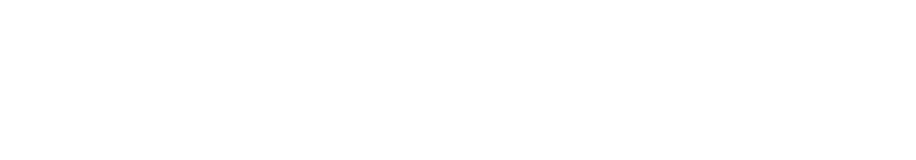
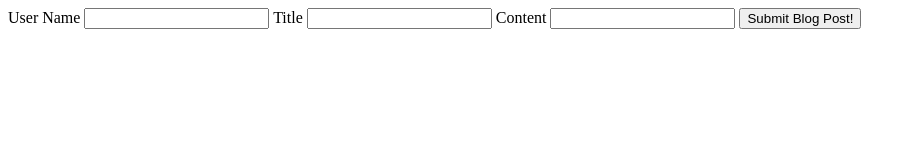
Before and after one commit to GooGuru/verbose-carnival-4, a plain HTML site: page index.html in a window 1280 px wide. Shown: the whole page, without its empty margins (0-916 px from the left). Drawn offline with Linux system fonts and the light colour scheme.

Commit message:
pushing but does not work :(

```diff
--- a/assets/js/form.js
+++ b/assets/js/form.js
@@ -0,0 +1,22 @@
+const usernameEl = document.getElementById("username");
+const titleEl = document.getElementById("title");
+const contentEl = document.getElementById("content");
+
+const formEl = document.getElementById("blogPost");
+
+formEl.addEventListener("submit", (event) => {
+  event.preventDefault();
+  console.log("do i work");
+
+  // const userNameValue = userNameEl.value;
+  // const titleElValue = titleEl.value;
+  // const contentElValue = contentEl.value;
+
+  // const blogData = {
+  //     userName: userNameValue,
+  //     title: titleElValue,
+  //     content: contentElValue
+  // }
+
+  // localStorage.setItem('blog', JSON.stringify(blogData));
+});
--- a/index.html
+++ b/index.html
@@ -1,11 +1,20 @@
 <!DOCTYPE html>
 <html lang="en">
-<head>
-    <meta charset="UTF-8">
-    <meta name="viewport" content="width=device-width, initial-scale=1.0">
+  <head>
+    <meta charset="UTF-8" />
+    <meta name="viewport" content="width=device-width, initial-scale=1.0" />
     <title>Document</title>
-</head>
-<body>
-
-</body>
+  </head>
+  <body>
+    <form id="blogPost">
+      <label for="" id="username">User Name</label>
+      <input type="text" />
+      <label for="" id="title">Title</label>
+      <input type="text" />
+      <label for="" id="content">Content</label>
+      <input type="text" />
+      <button type="submit">Submit Blog Post!</button>
+    </form>
+    <script src="./assets/js/form.js"></script>
+  </body>
 </html>
```
Also changed, not shown: blog.html (+1 -1 lines).
